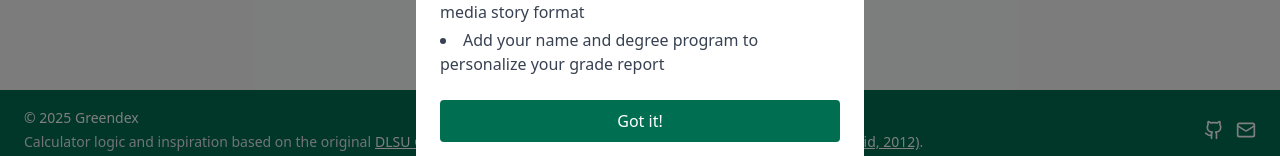
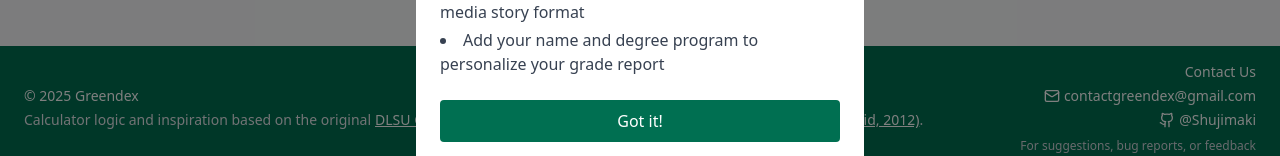
Before and after one commit to Shujimaki/dlsu-gpa-tracker, a React (Vite) app: page / in a window 1280 px wide. Shown: the part 630-786 px from the top of the page. Built offline with nearby package versions, Linux system fonts and the light colour scheme; no server answers.

Commit message:
Restore original Contact Usdata

```diff
--- a/src/App.tsx
+++ b/src/App.tsx
@@ -135,23 +135,31 @@ function App() {
                 </a>.
               </p>
             </div>
-            <div className="flex gap-3">
+            <div className="flex flex-col items-end">
+              <p className="font-medium mb-1">Contact Us</p>
+              <div className="flex gap-3 items-center">
                 <a
-                href="https://github.com/renzocabarios/dlsu-gpa-tracker"
+                  href="mailto:contactgreendex@gmail.com"
+                  className="text-white hover:text-gray-200 transition-colors flex items-center gap-1"
+                  aria-label="Email"
+                >
+                  <Mail size={16} />
+                  <span>contactgreendex@gmail.com</span>
+                </a>
+              </div>
+              <div className="flex gap-3 items-center mt-1">
+                <a
+                  href="https://github.com/Shujimaki"
                   target="_blank"
                   rel="noopener noreferrer"
-                className="text-white hover:text-gray-200 transition-colors"
+                  className="text-white hover:text-gray-200 transition-colors flex items-center gap-1"
                   aria-label="GitHub"
                 >
-                <Github size={20} />
+                  <Github size={16} />
+                  <span>@Shujimaki</span>
                 </a>
-              <a
-                href="mailto:renzo.cabarios@gmail.com"
-                className="text-white hover:text-gray-200 transition-colors"
-                aria-label="Email"
-              >
-                <Mail size={20} />
-              </a>
+              </div>
+              <p className="text-xs text-gray-300 mt-2">For suggestions, bug reports, or feedback</p>
             </div>
           </div>
         </div>
```
Lines whose indentation alone changed are shown as unchanged.
